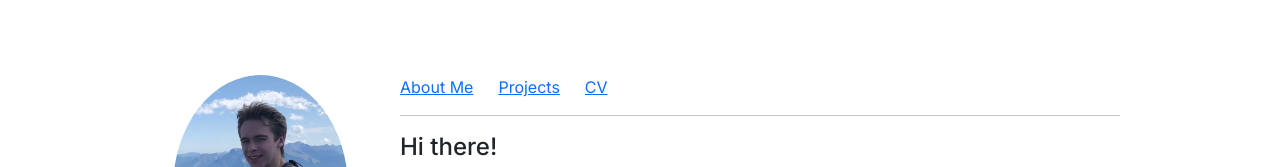
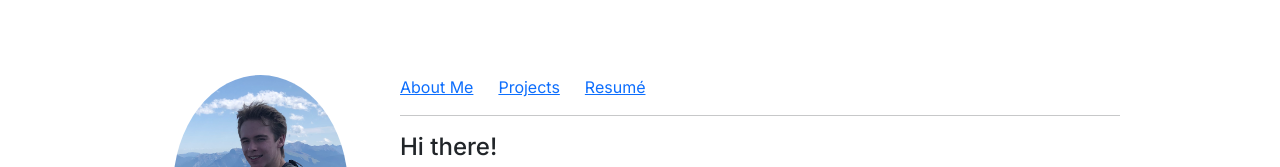
Before and after one commit to calhep/calhep.github.io, a React (Create React App) app: page / in a window 1280 px wide. Shown: the top 167 px of the page. Built offline with nearby package versions, Linux system fonts and the light colour scheme.

Commit message:
Updated resume.

```diff
--- a/src/components/main.js
+++ b/src/components/main.js
@@ -68,7 +68,7 @@ function Main() {
                             <ul>
                                 <li><Link to="/">About Me</Link></li>
                                 <li><Link to="/projects">Projects</Link></li>
-                                <li><a href="pdfs/Callum_Hepworth_Resume.pdf">CV</a></li>
+                                <li><a href="pdfs/Callum_Hepworth_Resume.pdf">Resumé</a></li>
                             </ul>
                             <hr />
                         </div>
```
